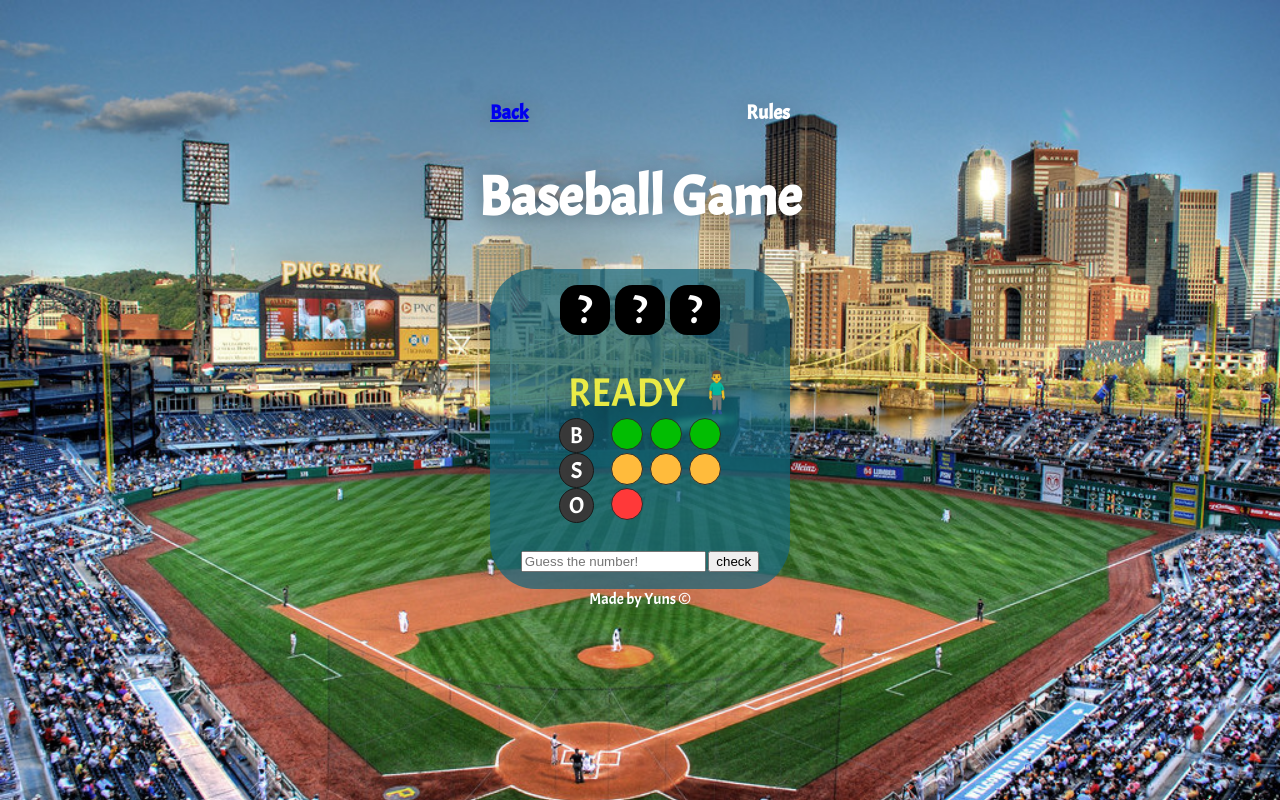
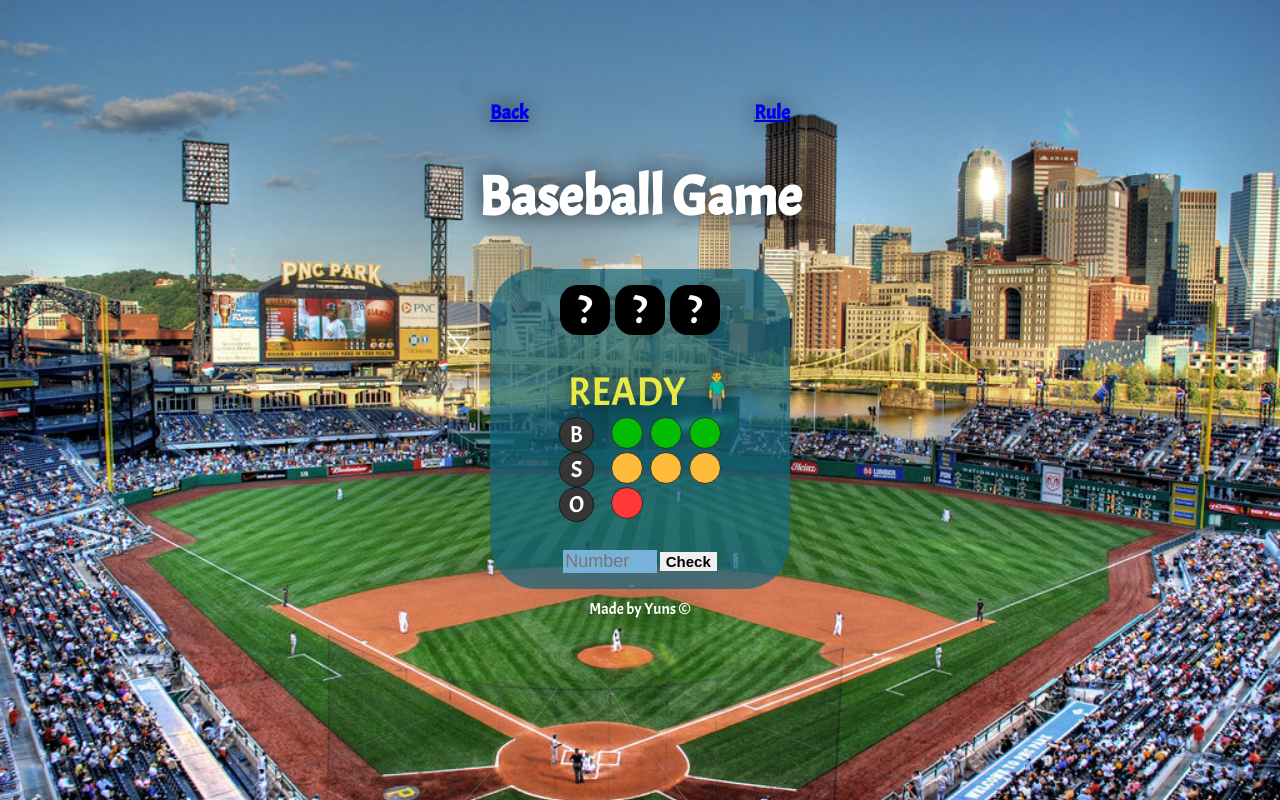
Before and after one commit to emune216/baseball, a plain HTML site: page game.html in a window 1280 px wide. Drawn offline with Linux system fonts and the light colour scheme.

Commit message:
numberBaseball.ver1

```diff
--- a/css/game.css
+++ b/css/game.css
@@ -11,7 +11,7 @@ body {
   padding: 0px;
   background-color: #02546b;
   color: #ffffff;
-  text-shadow: 0 0 25px rgba(0, 0, 0, 0.3);
+  text-shadow: 0 0 25px rgba(0, 0, 0, 0.8);
   display: flex;
   flex-direction: column;
   justify-content: space-between;
@@ -46,7 +46,11 @@ nav {
   font-size: 20px;
 }
 
-.title {
+.title__index {
+  font-size: 70px;
+}
+
+.title__game {
   font-size: 55px;
 }
 
@@ -160,3 +164,28 @@ main {
 .showing {
   visibility: hidden;
 }
+
+#answerBox__answer {
+  width: 90px;
+  background-color: rgb(121, 178, 216);
+  border: none;
+  font-size: 18px;
+}
+
+.check {
+  font-size: 15px;
+  font-weight: 800;
+  border: none;
+}
+
+.start {
+  width: 150px;
+  font-size: 30px;
+  font-weight: 800;
+  border: none;
+  border-radius: 50px;
+}
+
+.copyRight {
+  margin-top: 10px;
+}
--- a/game.html
+++ b/game.html
@@ -17,9 +17,11 @@
       <div class="backBtn">
         <a href="index.html"><span>Back</span></a>
       </div>
-      <div class="div">Rules</div>
+      <div class="rules">
+        <a href="#"><span>Rule</span></a>
+      </div>
     </nav>
-    <header><h1 class="title">Baseball Game</h1></header>
+    <header><h1 class="title__game">Baseball Game</h1></header>
     <main>
       <div class="questionBox">
         <div class="squre">?</div>
@@ -52,9 +54,9 @@
           type="number"
           id="answerBox__answer"
           name="number"
-          placeholder="Guess the number!"
+          placeholder="Number"
         />
-        <button class="check">check</button>
+        <button class="check">Check</button>
       </div>
     </main>
     <footer>
--- a/nav.js
+++ b/nav.js
@@ -0,0 +1,17 @@
+const rules = document.querySelector(".rules");
+
+function showRules() {
+  alert(`Rule!!
+  숫자 야구게임으로 랜덤한 숫자 3개를 맞추는 게임.
+  ---
+  숫자 3개를 입력하고 check를 클릭하면 시작.
+  B, S, O 갯수에 맞게 불이 들어옴.
+  서로 다른 숫자는 불가.
+  기회는 10번.`);
+}
+
+function init() {
+  rules.addEventListener("click", showRules);
+}
+
+init();
```
Also changed, not shown: check.js (+8 -7 lines), index.html (+1 -1 lines).
